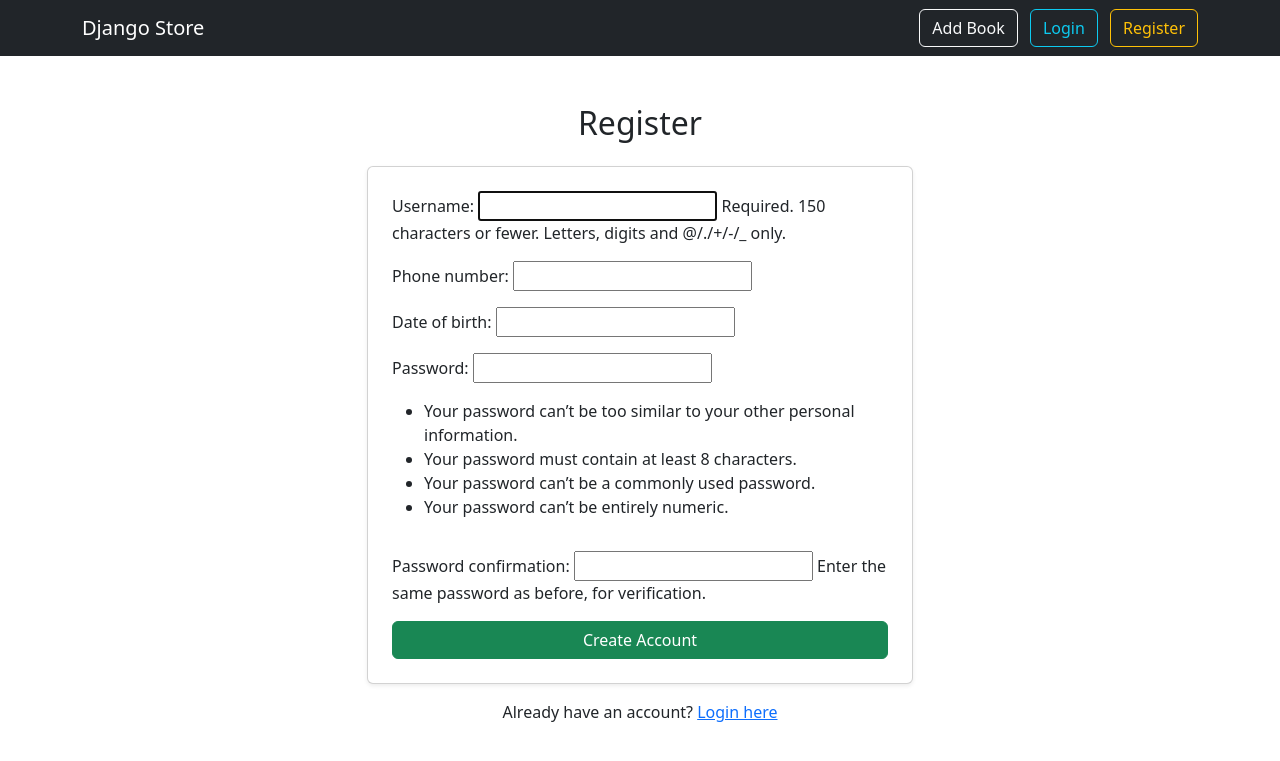
After one commit to Ek1poz/python-course-projects, a Django app: page /books/register/ in a window 1280 px wide. The commit adds this page. Shown: the top 761 px of the page. Run offline with Django 5.2, Linux system fonts and the light colour scheme.

Commit message:
Add Custom User, Auth, Permissions, Debug Toolbar, Logging and Custom Middleware

```diff
--- a/Homework_10_1_Django/homework_10_1_django/urls.py
+++ b/Homework_10_1_Django/homework_10_1_django/urls.py
@@ -16,8 +16,14 @@ Including another URLconf
 """
 from django.contrib import admin
 from django.urls import path, include
+from django.conf import settings
 
 urlpatterns = [
     path('admin/', admin.site.urls),
-    path('books/', include('my_app.urls', namespace='my_app')),
+    path('books/', include('my_app.urls', namespace='books')),
 ]
+
+if settings.DEBUG:
+    urlpatterns = [
+        path('__debug__/', include('debug_toolbar.urls')),
+    ] + urlpatterns
--- /dev/null
+++ b/Homework_10_1_Django/my_app/forms.py
@@ -0,0 +1,12 @@
+from django.contrib.auth.forms import UserCreationForm
+from .models import CustomUser
+
+
+class CustomUserCreationForm(UserCreationForm):
+    """Custom user creation form including date of birth."""
+
+    class Meta(UserCreationForm.Meta):
+        """Form metadata options."""
+        model = CustomUser
+        fields = (UserCreationForm.Meta.fields +
+                  ('phone_number', 'date_of_birth'))
--- /dev/null
+++ b/Homework_10_1_Django/my_app/middleware.py
@@ -0,0 +1,23 @@
+import time
+import logging
+from django.http import HttpRequest, HttpResponse
+
+logger = logging.getLogger("django")
+
+
+class RequestTimeMiddleware:
+    """Middleware to measure and log request processing time."""
+
+    def __init__(self, get_response) -> None:
+        """Initialize the middleware."""
+        self.get_response = get_response
+
+    def __call__(self, request: HttpRequest) -> HttpResponse:
+        """Process the request, measure duration, and add custom header."""
+        start_time = time.time()
+        response = self.get_response(request)
+        duration = time.time() - start_time
+        logger.info(f"Query {request.path} was being processed for {duration:.4f} seconds.")
+        response["X-My-Custom-Header"] = "Django-Course-Project"
+
+        return response
--- a/Homework_10_1_Django/my_app/models.py
+++ b/Homework_10_1_Django/my_app/models.py
@@ -1,11 +1,34 @@
+from django.contrib.auth.models import AbstractUser
 from django.db import models
+
+
+class CustomUser(AbstractUser):
+    """
+    Model representing a custom user.
+    """
+    phone_number = models.CharField(
+        max_length=15,
+        unique=True,
+        blank=True,
+        verbose_name='phone number')
+    date_of_birth = models.DateField(
+        null=True,
+        blank=True,
+        verbose_name='date of birth')
+
+    def __str__(self) -> str:
+        """Returns the string representation of the user."""
+        return self.username
 
 
 class Category(models.Model):
     """
     Model representing a book category.
     """
-    name = models.CharField(max_length=100, verbose_name='name', default='')
+    name = models.CharField(
+        max_length=100,
+        verbose_name='name',
+        default='')
     slug = models.SlugField(unique=True)
 
     def __str__(self) -> str:
@@ -19,9 +42,19 @@ class Book(models.Model):
     Has a Many-to-One relationship with the Category model.
     """
     category = models.ForeignKey(Category, on_delete=models.CASCADE)
-    title = models.CharField(max_length=100, verbose_name='title', default='')
-    author = models.CharField(max_length=100, verbose_name='author', default='')
-    price = models.DecimalField(max_digits=8, decimal_places=2, verbose_name='price', default='')
+    title = models.CharField(
+        max_length=100,
+        verbose_name='title',
+        default='')
+    author = models.CharField(
+        max_length=100,
+        verbose_name='author',
+        default='')
+    price = models.DecimalField(
+        max_digits=8,
+        decimal_places=2,
+        verbose_name='price',
+        default='')
     description = models.TextField()
     stock = models.IntegerField()
 
--- a/Homework_10_1_Django/my_app/urls.py
+++ b/Homework_10_1_Django/my_app/urls.py
@@ -6,7 +6,10 @@ from .views import (
     BookDetailView,
     BookCreateView,
     BookDeleteView,
-    BookUpdateView)
+    BookUpdateView,
+    UserLoginView,
+    UserLogoutView,
+    RegisterView)
 
 app_name = 'books'
 
@@ -18,4 +21,7 @@ urlpatterns = [
     path('add/', BookCreateView.as_view(), name='book_create'),
     path('<int:pk>/update/', BookUpdateView.as_view(), name='book_update'),
     path('<int:pk>/delete/', BookDeleteView.as_view(), name='book_delete'),
+    path('register/', RegisterView.as_view(), name='register'),
+    path('login/', UserLoginView.as_view(), name='login'),
+    path('logout/', UserLogoutView.as_view(), name='logout'),
 ]
--- a/Homework_10_1_Django/my_app/views.py
+++ b/Homework_10_1_Django/my_app/views.py
@@ -1,3 +1,11 @@
+from django.contrib.auth.mixins import (
+    LoginRequiredMixin,
+    PermissionRequiredMixin
+)
+from django.contrib.auth.views import (
+    LoginView,
+    LogoutView
+)
 from django.db.models import Count, F, Q, QuerySet, Model
 from django.http import HttpRequest, HttpResponse
 from django.shortcuts import render
@@ -9,8 +17,8 @@ from django.views.generic import (
     ListView,
     UpdateView,
 )
-
 from .models import Book, Category
+from .forms import CustomUserCreationForm
 
 
 def category_report_view(request: HttpRequest) -> HttpResponse:
@@ -74,26 +82,49 @@ class BookDetailView(DetailView):
     context_object_name = 'book'
 
 
-class BookCreateView(CreateView):
+class BookCreateView(LoginRequiredMixin, PermissionRequiredMixin, CreateView):
     """Provides a form to create a new book."""
     model = Book
     template_name = 'books/book_form.html'
     fields = ['category', 'title', 'author', 'price', 'description', 'stock']
     success_url = reverse_lazy('books:book_list')
+    permission_required = 'my_app.add_book'
 
 
-class BookUpdateView(UpdateView):
+class BookUpdateView(LoginRequiredMixin, PermissionRequiredMixin, UpdateView):
     """Provides a form to update an existing book."""
     model = Book
     template_name = 'books/book_form.html'
     fields = ['category', 'title', 'author', 'price', 'description', 'stock']
+    permission_required = 'my_app.change_book'
 
     def get_success_url(self) -> str:
         return reverse_lazy('books:book_detail', kwargs={'pk': self.object.pk})
 
 
-class BookDeleteView(DeleteView):
+class BookDeleteView(LoginRequiredMixin, PermissionRequiredMixin, DeleteView):
     """Prompts the user to confirm the deletion of a book."""
     model = Book
     template_name = 'books/book_confirm_delete.html'
     success_url = reverse_lazy('books:book_list')
+    permission_required = 'my_app.delete_book'
+
+
+class RegisterView(CreateView):
+    """Provides a form to register a new user."""
+    form_class = CustomUserCreationForm
+    template_name = 'books/register.html'
+    success_url = reverse_lazy('books:login')
+
+
+class UserLoginView(LoginView):
+    """Provides a form to log in a user."""
+    template_name = 'books/login.html'
+
+    def get_success_url(self) -> str:
+        return str(reverse_lazy('books:book_list'))
+
+
+class UserLogoutView(LogoutView):
+    """Provides a form to log out a user."""
+    next_page = reverse_lazy('books:book_list')
--- a/Homework_10_1_Django/templates/books/base.html
+++ b/Homework_10_1_Django/templates/books/base.html
@@ -7,10 +7,23 @@
 </head>
 <body>
     <nav class="navbar navbar-dark bg-dark mb-4">
-        <div class="container">
-            <a class="navbar-brand" href="{% url 'books:book_list' %}">Django Store</a>
-            <a class="btn btn-outline-light" href="{% url 'books:book_create' %}">Add Book</a>
+    <div class="container">
+        <a class="navbar-brand" href="{% url 'books:book_list' %}">Django Store</a>
+        <div>
+            <a class="btn btn-outline-light me-2" href="{% url 'books:book_create' %}">Add Book</a>
+
+            {% if request.user.is_authenticated %}
+                <span class="text-white me-3">Hello, {{ request.user.username }}!</span>
+                <form action="{% url 'books:logout' %}" method="post" class="d-inline">
+                    {% csrf_token %}
+                    <button type="submit" class="btn btn-outline-danger">Logout</button>
+                </form>
+            {% else %}
+                <a class="btn btn-outline-info me-2" href="{% url 'books:login' %}">Login</a>
+                <a class="btn btn-outline-warning" href="{% url 'books:register' %}">Register</a>
+            {% endif %}
         </div>
+    </div>
     </nav>
     <div class="container">
         {% block content %}{% endblock %}
--- /dev/null
+++ b/Homework_10_1_Django/templates/books/register.html
@@ -0,0 +1,17 @@
+{% extends 'books/base.html' %}
+
+{% block content %}
+<div class="row justify-content-center mt-5">
+    <div class="col-md-6">
+        <h2 class="text-center mb-4">Register</h2>
+        <form method="post" class="card p-4 shadow-sm">
+            {% csrf_token %}
+            {{ form.as_p }}
+            <button type="submit" class="btn btn-success w-100">Create Account</button>
+        </form>
+        <div class="text-center mt-3">
+            <p>Already have an account? <a href="{% url 'books:login' %}">Login here</a></p>
+        </div>
+    </div>
+</div>
+{% endblock %}
```
Also changed, not shown: Homework_10_1_Django/homework_10_1_django/settings.py (+42 -1 lines), Homework_10_1_Django/my_app/admin.py (+17 -1 lines), Homework_10_1_Django/templates/books/login.html (added, +17 -0 lines), Homework_10_1_Django/my_app/migrations/0001_initial.py, 1 other file.
